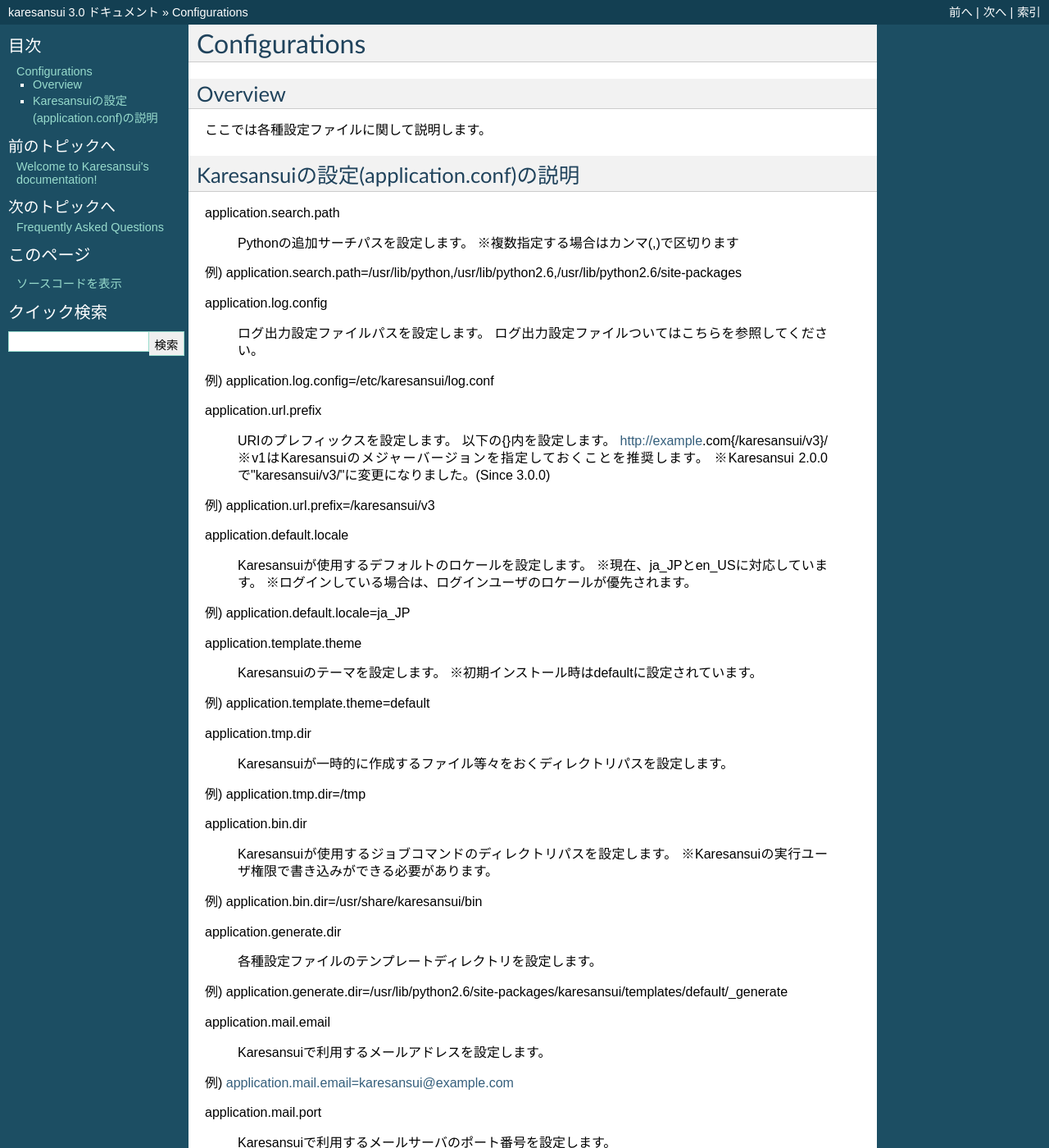
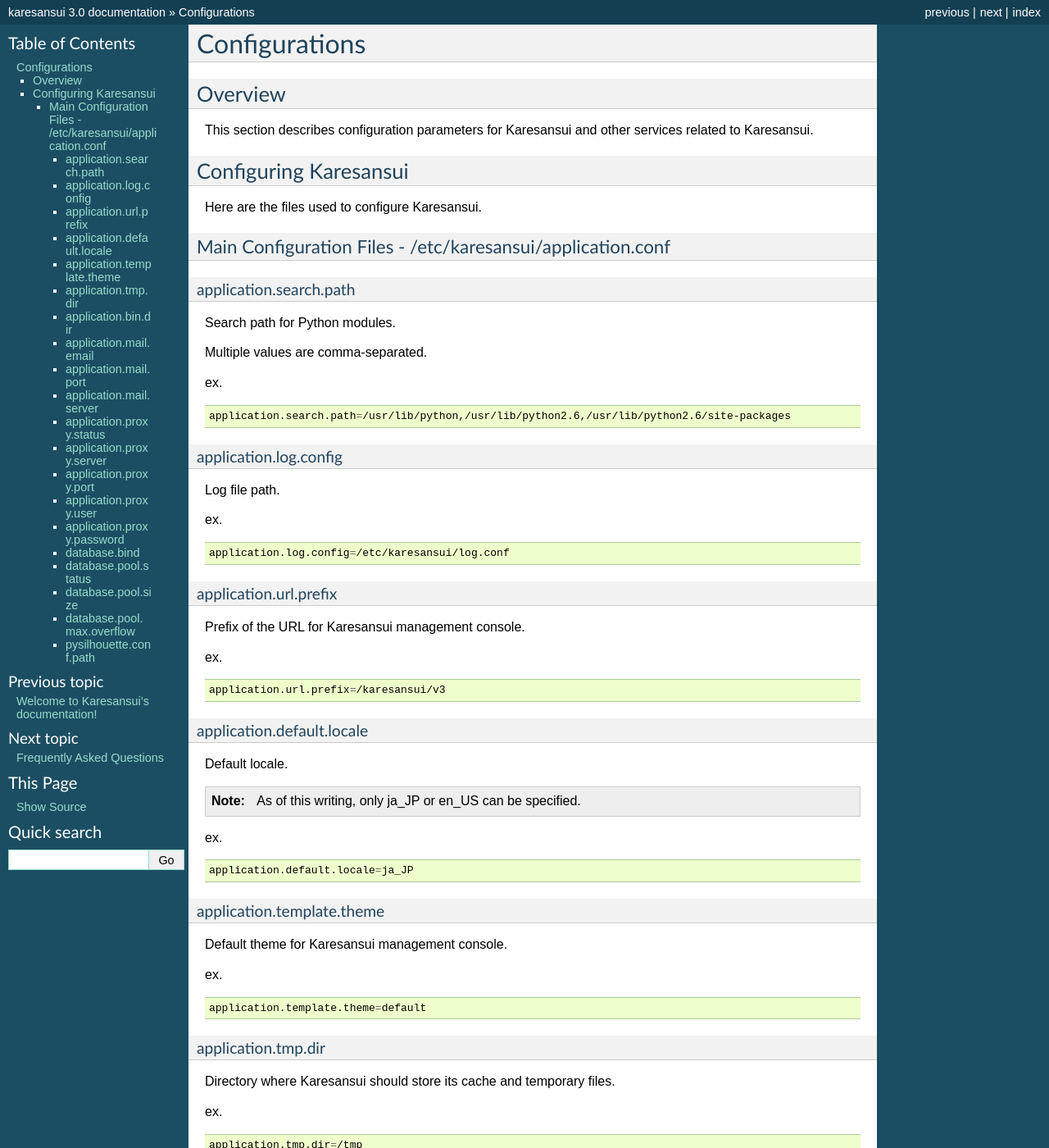
Before and after one commit to karesansui/karesansui, a Sphinx documentation site: the page built from doc/sphinx/configurations.rst, in a window 1280 px wide and 1400 px high. Shown: the whole window at 82% size. Built offline with Sphinx 7.4.7, drawn with Linux system fonts in a browser that asks for light colours; some of the changed text lies outside the part shown.

Commit message:
doc: using sphinx that supports for gettext.

```diff
--- a/doc/sphinx/conf.py
+++ b/doc/sphinx/conf.py
@@ -242,4 +242,4 @@
 #texinfo_show_urls = 'footnote'
 
 locale_dirs = ["locale"]
-language = "ja"
+language = "en"
--- a/doc/sphinx/configurations.rst
+++ b/doc/sphinx/configurations.rst
@@ -5,163 +5,253 @@
 Overview
 ========
 
-ここでは各種設定ファイルに関して説明します。
+This section describes configuration parameters for Karesansui and other services related to Karesansui.
 
-Karesansuiの設定(application.conf)の説明
-========================================
+Configuring Karesansui
+======================
+
+Here are the files used to configure Karesansui.
+
+Main Configuration Files - /etc/karesansui/application.conf
+-----------------------------------------------------------
 
 application.search.path
+^^^^^^^^^^^^^^^^^^^^^^^
+Search path for Python modules.
 
-    Pythonの追加サーチパスを設定します。
-    ※複数指定する場合はカンマ(,)で区切ります
+Multiple values are comma-separated.
 
-例) application.search.path=/usr/lib/python,/usr/lib/python2.6,/usr/lib/python2.6/site-packages
+ex.
+
+.. code-block:: bash
+
+   application.search.path=/usr/lib/python,/usr/lib/python2.6,/usr/lib/python2.6/site-packages
 
 
 application.log.config
+^^^^^^^^^^^^^^^^^^^^^^
+Log file path.
 
-    ログ出力設定ファイルパスを設定します。
-    ログ出力設定ファイルついてはこちらを参照してください。
+ex.
 
-例) application.log.config=/etc/karesansui/log.conf
+.. code-block:: bash
+
+    application.log.config=/etc/karesansui/log.conf
 
 application.url.prefix
+^^^^^^^^^^^^^^^^^^^^^^
+Prefix of the URL for Karesansui management console.
 
-    URIのプレフィックスを設定します。
-    以下の{}内を設定します。
-    http://example.com{/karesansui/v3}/
-    ※v1はKaresansuiのメジャーバージョンを指定しておくことを推奨します。
-    ※Karesansui 2.0.0で"karesansui/v3/"に変更になりました。(Since 3.0.0)
+ex.
 
-例) application.url.prefix=/karesansui/v3
+.. code-block:: bash
+
+    application.url.prefix=/karesansui/v3
 
 application.default.locale
+^^^^^^^^^^^^^^^^^^^^^^^^^^
+Default locale.
 
-    Karesansuiが使用するデフォルトのロケールを設定します。
-    ※現在、ja_JPとen_USに対応しています。
-    ※ログインしている場合は、ログインユーザのロケールが優先されます。
+.. note::
+    As of this writing, only ja_JP or en_US can be specified.
 
-例) application.default.locale=ja_JP
+ex.
+
+.. code-block:: bash
+
+    application.default.locale=ja_JP
 
 application.template.theme
+^^^^^^^^^^^^^^^^^^^^^^^^^^
+Default theme for Karesansui management console.
 
-    Karesansuiのテーマを設定します。
-    ※初期インストール時はdefaultに設定されています。
+ex.
 
-例) application.template.theme=default
+.. code-block:: bash
+
+    application.template.theme=default
 
 application.tmp.dir
+^^^^^^^^^^^^^^^^^^^
+Directory where Karesansui should store its cache and temporary files.
 
-    Karesansuiが一時的に作成するファイル等々をおくディレクトリパスを設定します。
+ex.
 
-例) application.tmp.dir=/tmp
+.. code-block:: bash
+
+    application.tmp.dir=/tmp
 
 application.bin.dir
+^^^^^^^^^^^^^^^^^^^
+Directory where job commands executed by Karesansui are located.
 
-    Karesansuiが使用するジョブコマンドのディレクトリパスを設定します。
-    ※Karesansuiの実行ユーザ権限で書き込みができる必要があります。
+The directory need to be writable for Karesansui owner.
 
-例) application.bin.dir=/usr/share/karesansui/bin
+ex.
 
-application.generate.dir
+.. code-block:: bash
 
-    各種設定ファイルのテンプレートディレクトリを設定します。
-
-例) application.generate.dir=/usr/lib/python2.6/site-packages/karesansui/templates/default/_generate
+    application.bin.dir=/usr/share/karesansui/bin
 
 application.mail.email
+^^^^^^^^^^^^^^^^^^^^^^
+E-mail address of Karesansui Administrator.
 
-    Karesansuiで利用するメールアドレスを設定します。
+ex.
 
-例) application.mail.email=karesansui@example.com
+.. code-block:: bash
+
+    application.mail.email=karesansui@example.com
 
 application.mail.port
+^^^^^^^^^^^^^^^^^^^^^
+Port number of an SMTP server which Karesansui connects.
 
-    Karesansuiで利用するメールサーバのポート番号を設定します。
+ex.
 
-例) application.mail.port=25
+.. code-block:: bash
+
+    application.mail.port=25
 
 application.mail.server
+^^^^^^^^^^^^^^^^^^^^^^^
+FQDN or IP address of an SMTP server which Karesansui connects.
 
-    Karesansuiで利用するメールサーバ名を設定します。
+ex.
 
-例) application.mail.server=localhost
+.. code-block:: bash
+
+    application.mail.server=localhost
 
 application.proxy.status
+^^^^^^^^^^^^^^^^^^^^^^^^
+Either 1 or 0.
+This tells Karesansui whether or not it need to connect the Internet via proxy.
 
-    Karesansuiでプロキシサーバを利用するかを設定します。
-    1=有効
-    0=無効
+ex.
 
-例)application.proxy.status=0
+.. code-block:: bash
+
+    application.proxy.status=0
 
 application.proxy.server
+^^^^^^^^^^^^^^^^^^^^^^^^
+FQDN or IP address of a proxy server which Karesansui uses.
 
-    Karesansuiで利用するプロキシサーバ名を設定します。
+ex.
 
-例) application.proxy.server=localhost
+.. code-block:: bash
+
+    application.proxy.server=localhost
 
 application.proxy.port
+^^^^^^^^^^^^^^^^^^^^^^^^^^
+Port number of a proxy server which Karesansui uses.
 
-    Karesansuiで利用するプロキシサーバのポート番号を設定します。
+ex.
 
-例) application.proxy.port=9080
+.. code-block:: bash
+
+    application.proxy.port=9080
 
 application.proxy.user
+^^^^^^^^^^^^^^^^^^^^^^
+Username for authentication on a proxy server which Karesansui uses.
 
-    Karesansuiで利用するプロキシサーバにログインするユーザ名を設定します。
+ex.
 
-例) application.proxy.user=bar
+.. code-block:: bash
+
+    application.proxy.user=bar
 
 application.proxy.password
+^^^^^^^^^^^^^^^^^^^^^^^^^^
+Password for authentication on a proxy server which Karesansui uses.
 
-    Karesansuiで利用するプロキシサーバにログインするパスワードを設定します。
+ex.
 
-例)application.proxy.password=foo
+.. code-block:: bash
+
+    application.proxy.password=foo
 
 database.bind
+^^^^^^^^^^^^^
+The database URI that should be used for the connection.
 
-    Karesansuiで利用するデータベースのバインドを設定します。
-    RFC-1738で定義されているスタイルで設定してください。
-    さらに詳しい設定についてはSQLAlchemyのサポートデータベース を参照してください。
+.. note::
 
-MySQL
-mysql://localhost/<データベース名>
-mysql://<ユーザ名>:<パスワード>@<ホスト名>/<データベース名>
-mysql://<ユーザ名>:<パスワード>@<ホスト名>:<ポート番号>/<データベース名>
-PostgreSQL
-postgres://<ユーザ名>:<パスワード>@<ホスト名>:<ポート番号>/<データベース名>
-SQLite※Karesansuiの実行権限で読み取り・書き込み可能である必要があります。
-sqlite:////<絶対パス>/<ファイル名>-絶対パスで定義
-sqlite:///<相対パス>/<ファイル名>-相対パスで定義
-例) database.bind=sqlite:////var/opt/karesansui/karesansui.db
+    This value must be specified in RFC-1738 style URL.
+    See 'SQLAlchemy - Engine Configuration <http://docs.sqlalchemy.org/en/latest/core/engines.html>'_ for further information.
+
+* MySQL
+
+.. code-block:: none
+
+    mysql://localhost/<database name>
+    mysql://<user>:<password>@<hostname>/<database name>
+    mysql://<user>:<password>@<hostname>:<port>/<database name>
+
+* PostgreSQL
+
+.. code-block:: none
+
+    postgres://<user>:<password>@<hostname>:<port>/<database name>
+
+* SQLite
+
+The database must be writable for Karesansui owner.
+
+.. code-block:: none
+
+    sqlite:////path/to/database
+
+ex.
+
+.. code-block:: bash
+
+    database.bind=sqlite:////var/opt/karesansui/karesansui.db
 
 database.pool.status
+^^^^^^^^^^^^^^^^^^^^
+Either 1 or 0.
+This tells Karesansui whether or not it uses connection pools.
 
-    コネクションプールの利用可否を設定します。
-    0=利用しない
-    1=利用する
+ex.
 
-例)database.pool.status=0
+.. code-block:: bash
+
+    database.pool.status=0
 
 database.pool.size
+^^^^^^^^^^^^^^^^^^
+The number of connection pools.
 
-    通常時のコネクションプール数を設定します。
-    ※SQLiteでは利用できません。設定は無視されます。
+If you use SQLite database, this will be ignored.
 
-例)database.pool.size=1
+ex.
+
+.. code-block:: bash
+
+    database.pool.size=1
 
 database.pool.max.overflow
+^^^^^^^^^^^^^^^^^^^^^^^^^^
+The maximum number of connection pools.
 
-    コネクションプールの最大数を設定します。
+ex.
 
-例)database.pool.max.overflow=10
+.. code-block:: bash
+
+    database.pool.max.overflow=10
 
 pysilhouette.conf.path
+^^^^^^^^^^^^^^^^^^^^^^
+Pysilhouette configuration file.
 
-    Karesansuiで使用するPysilhouetteソフトウェアの設定ファイルパスを設定します。
-    ※Karesansuiの実行ユーザ権限で読み取り可能である必要があります。(書き込み・実行権限は必要ありません。)
+The configuration file must be readable for Karesansui owner.
 
-例)pysilhouette.conf.path=/etc/pysilhouette/silhouette.conf
+ex.
 
-Configurations allow you to create multiple variations of a part or assembly model within a single document.
+.. code-block:: bash
+
+    pysilhouette.conf.path=/etc/pysilhouette/silhouette.conf
```
Also changed, not shown: 1 other file.
